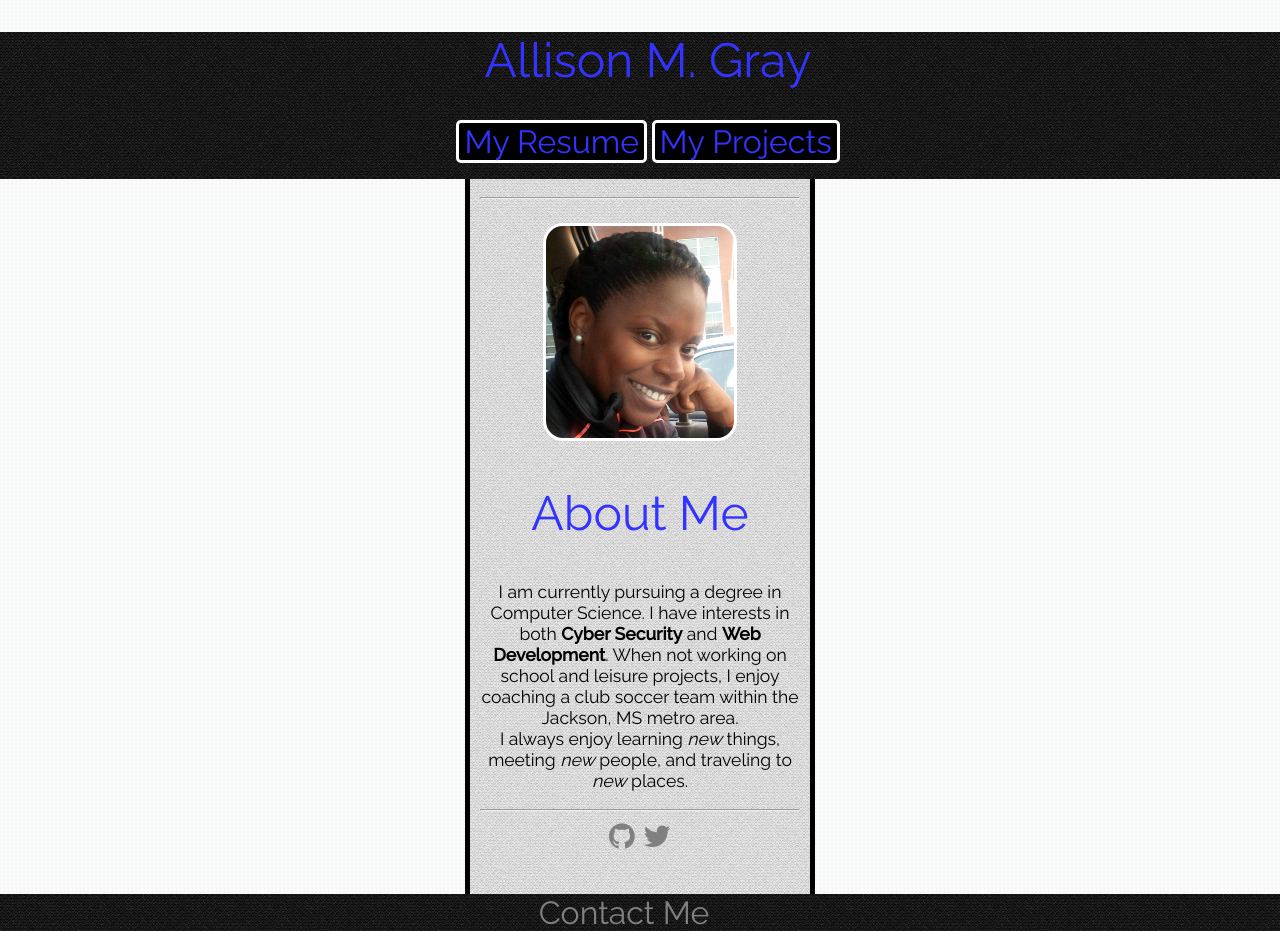
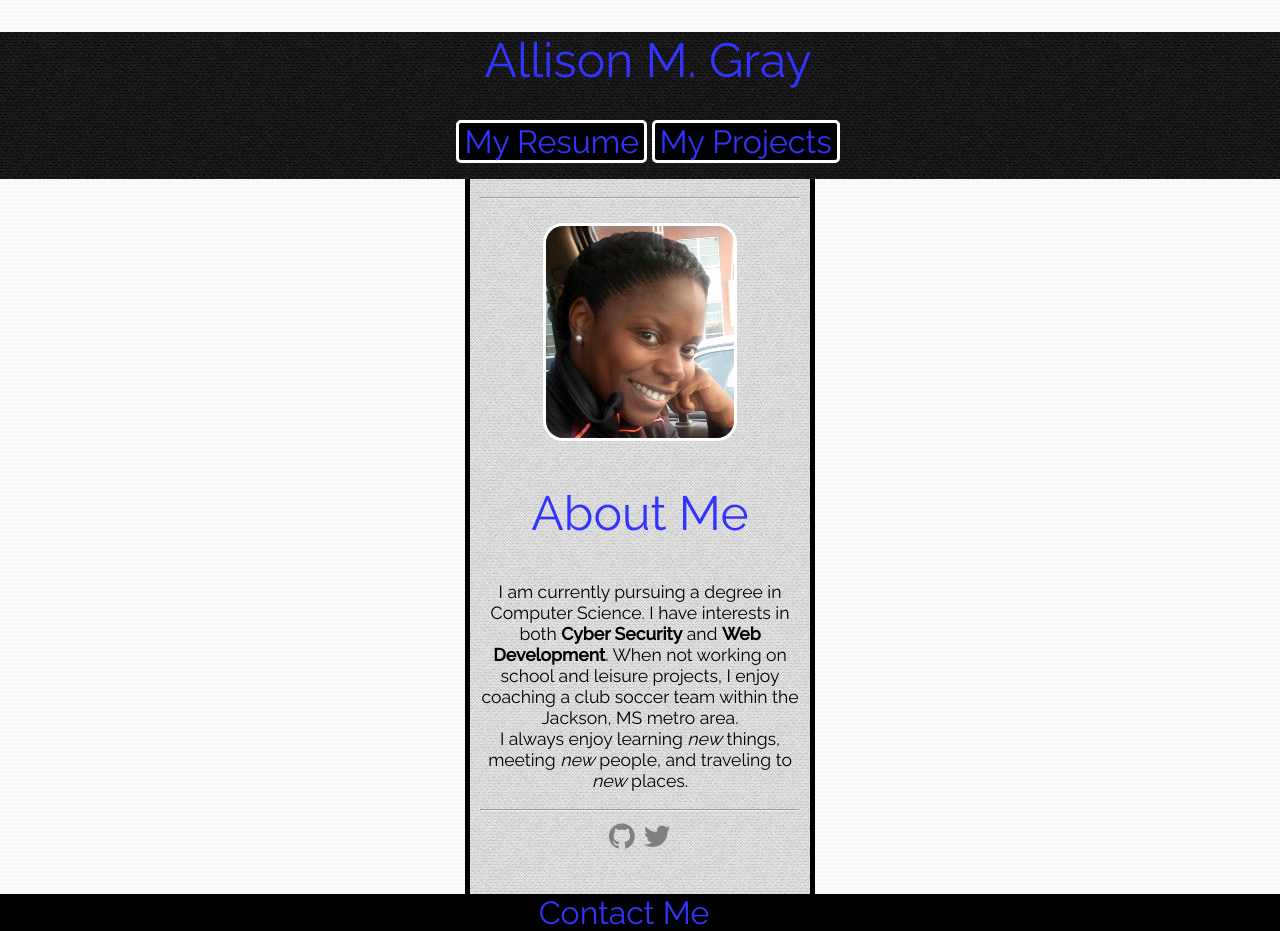
Before and after one commit to goagray/goagray.github.io, a plain HTML site: page index.html in a window 1280 px wide. Drawn offline with Linux system fonts and the light colour scheme.

Commit message:
Aesthetics changes.
Updated fonts and footer.

```diff
--- a/index.html
+++ b/index.html
@@ -119,7 +119,7 @@
   </main>
 
   <footer>
-    <a href="mailto:grayallisonm@gmail.com" style="color: gray" class="links"> Contact Me </a>
+    <a href="mailto:grayallisonm@gmail.com" style="color: #3333FF" class="links"> Contact Me </a>
   </footer>
 
   </body>
--- a/style.css
+++ b/style.css
@@ -120,7 +120,8 @@ header {
 
 
 footer {
-  background-image: url("./images/binding_dark.png");
+  /*background-image: url("./images/binding_dark.png");*/
+  background-color: black;
   text-align: center;
   /*margin: 0 auto;
   padding-bottom: 0;*/
```
